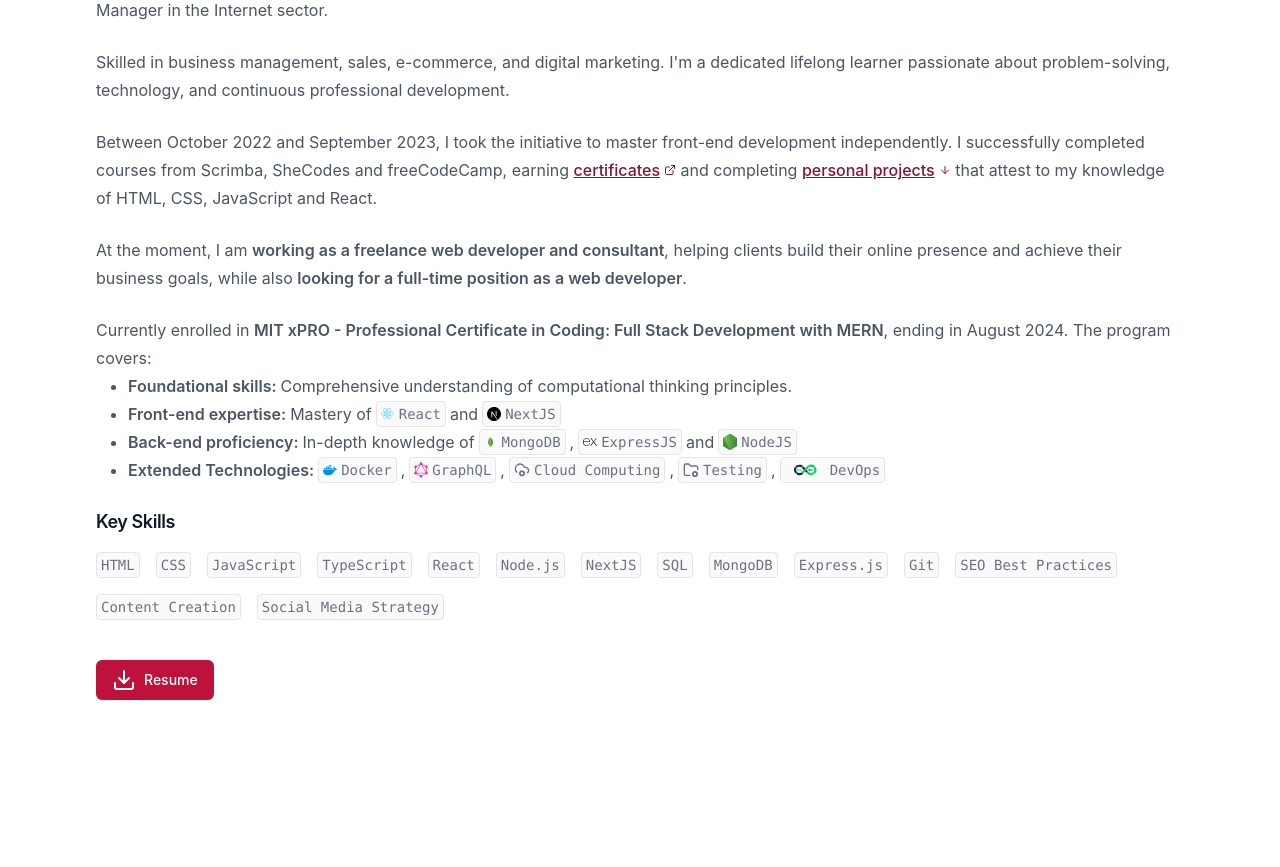
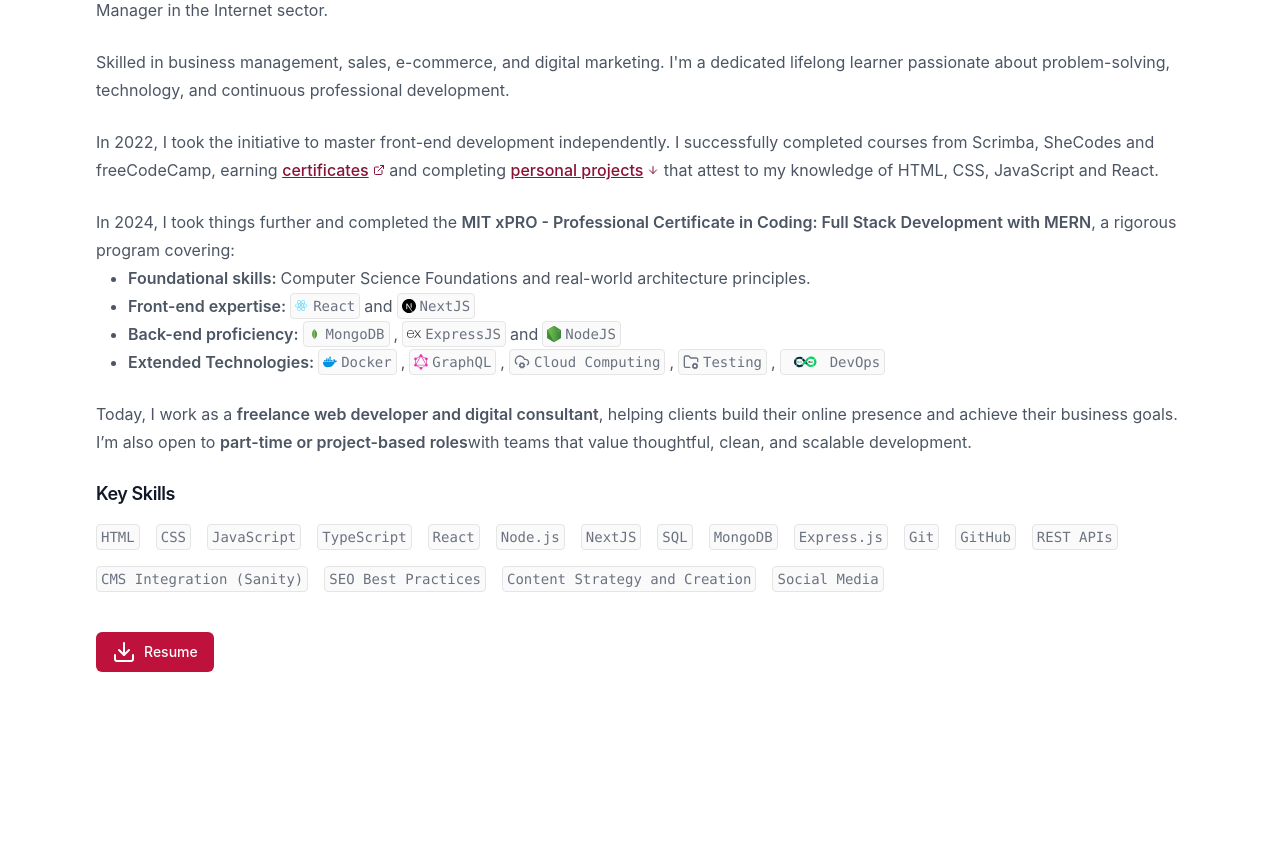
Before and after one commit to jrparente/joanaramosparente-v2, a React (Vite) app: page / in a window 1280 px wide. Shown: the part 1020-1887 px from the top of the page. Built offline with nearby package versions, Linux system fonts and the light colour scheme.

Commit message:
Refactor AboutSection content and update skills in constants

```diff
--- a/src/components/AboutSection/AboutSection.tsx
+++ b/src/components/AboutSection/AboutSection.tsx
@@ -41,9 +41,9 @@
               development.
             </p>
             <p>
-              Between October 2022 and September 2023, I took the initiative to
-              master front-end development independently. I successfully
-              completed courses from Scrimba, SheCodes and freeCodeCamp, earning{" "}
+              In 2022, I took the initiative to master front-end development
+              independently. I successfully completed courses from Scrimba,
+              SheCodes and freeCodeCamp, earning{" "}
               <a
                 href="https://www.linkedin.com/in/joanaparente/#licenses_and_certifications"
                 target="_blank"
@@ -65,37 +65,25 @@
               </a>{" "}
               that attest to my knowledge of HTML, CSS, JavaScript and React.
             </p>
+
             <p>
-              At the moment, I am{" "}
-              <span className="font-semibold">
-                working as a freelance web developer and consultant
-              </span>
-              , helping clients build their online presence and achieve their
-              business goals, while also{" "}
-              <span className="font-semibold">
-                looking for a full-time position as a web developer
-              </span>
-              .
-            </p>
-            <p>
-              Currently enrolled in{" "}
+              In 2024, I took things further and completed the{" "}
               <span className="font-semibold">
                 MIT xPRO - Professional Certificate in Coding: Full Stack
                 Development with MERN
               </span>
-              , ending in August 2024. The program covers:
+              , a rigorous program covering:
               <ul>
                 <li className="ml-4 md:ml-8 list-disc">
                   <span className=" flex items-center gap-1 flex-wrap">
                     <span className="font-semibold">Foundational skills:</span>{" "}
-                    Comprehensive understanding of computational thinking
+                    Computer Science Foundations and real-world architecture
                     principles.
                   </span>
                 </li>
                 <li className="ml-4 md:ml-8 list-disc">
                   <span className=" flex items-center gap-1 flex-wrap">
                     <span className="font-semibold">Front-end expertise:</span>{" "}
-                    Mastery of{" "}
                     <span className="border border-neutral-200 dark:border-neutral-700 bg-neutral-50 dark:bg-neutral-800  rounded p-1 text-sm inline-flex items-center leading-4 text-gray-500 dark:text-neutral-100 no-underline font-mono">
                       <img
                         src="./react-logo.svg"
@@ -124,7 +112,6 @@
                 <li className="ml-4 md:ml-8 list-disc">
                   <span className=" flex items-center gap-1 flex-wrap">
                     <span className="font-semibold">Back-end proficiency:</span>{" "}
-                    In-depth knowledge of{" "}
                     <span className="border border-neutral-200 dark:border-neutral-700 bg-neutral-50 dark:bg-neutral-800  rounded p-1 text-sm inline-flex items-center leading-4 text-gray-500 dark:text-neutral-100 no-underline font-mono">
                       <img
                         src="./mongodb.svg"
@@ -216,6 +203,20 @@
                 </li>
               </ul>
             </p>
+
+            <p>
+              Today, I work as a{" "}
+              <span className="font-semibold">
+                freelance web developer and digital consultant
+              </span>
+              , helping clients build their online presence and achieve their
+              business goals. I’m also open to{" "}
+              <span className="font-semibold">
+                part-time or project-based roles
+              </span>
+              with teams that value thoughtful, clean, and scalable development.
+            </p>
+
             <article className="space-y-4">
               <h3 className="text-lg font-semibold">Key Skills</h3>
               <div className="flex flex-wrap justify-start items-center gap-4">
--- a/src/data/constants.ts
+++ b/src/data/constants.ts
@@ -47,10 +47,13 @@
   "MongoDB",
   "Express.js",
   "Git",
+  "GitHub",
+  "REST APIs",
+  "CMS Integration (Sanity)",
 ];
 
 export const marketingSkills: string[] = [
   "SEO Best Practices",
-  "Content Creation",
-  "Social Media Strategy",
+  "Content Strategy and Creation",
+  "Social Media",
 ];
```
